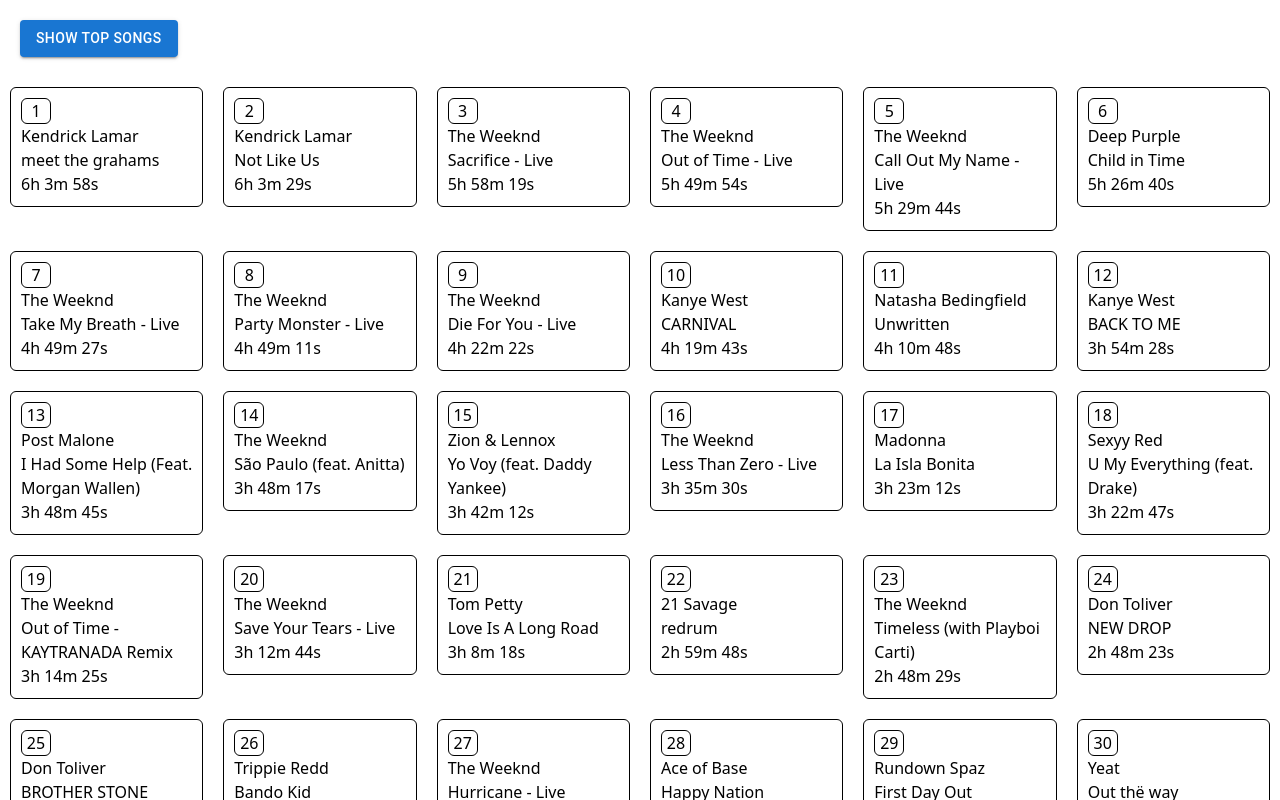
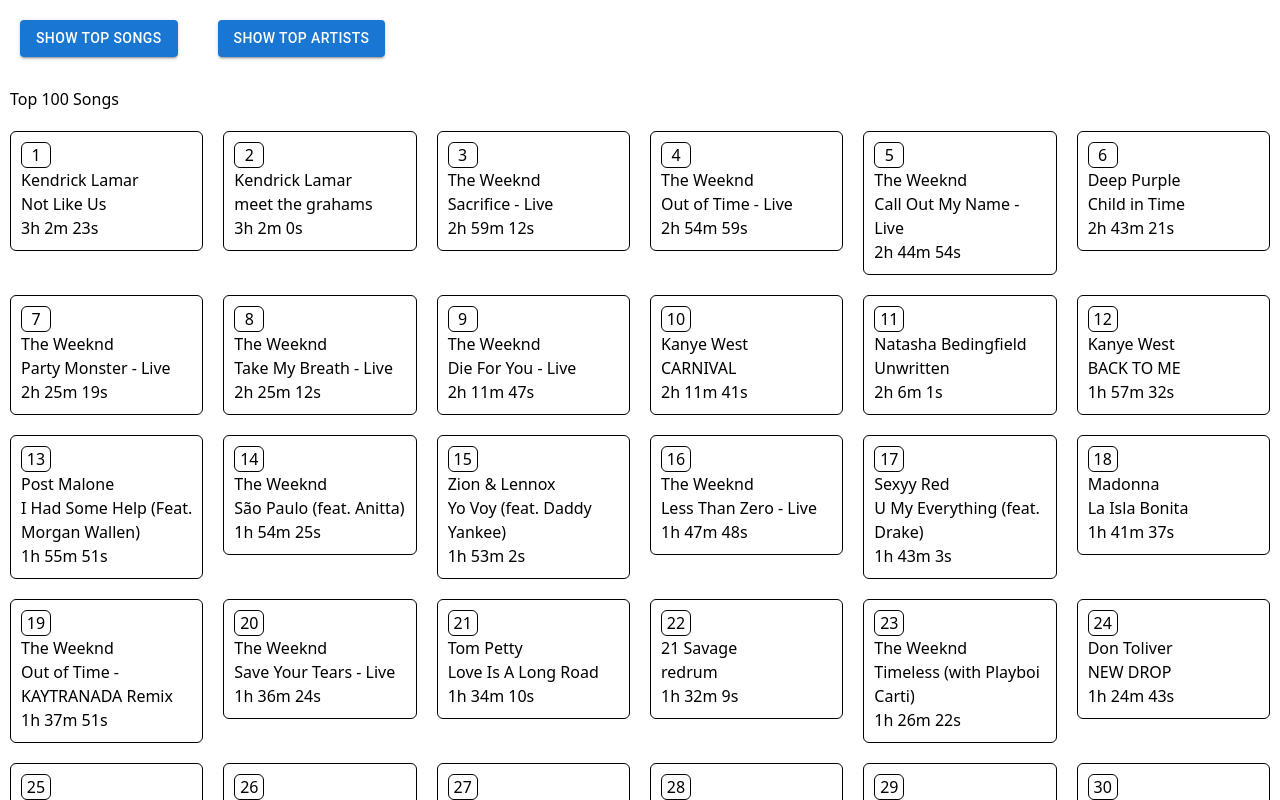
Before and after one commit to mogosbogdan/radio, a React (Vite) app: page / in a window 1280 px wide. Both pictures are taken after a click on the button "SHOW TOP SONGS". Shown: the top 800 px of the page. Built offline with nearby package versions, Linux system fonts and the light colour scheme.

Commit message:
top artists initial commit

```diff
--- a/src/App.jsx
+++ b/src/App.jsx
@@ -1,11 +1,18 @@
-import React from "react";
+import React, { useState } from "react";
 import TopSongs from "./TopSongs";
 import { Button } from "@mui/material";
+import TopArtists from "./TopArtists";
 
 const App = () => {
-  const [showTopSongs, setShowTopSongs] = React.useState(false);
+  const [showTopSongs, setShowTopSongs] = useState(false);
+  const [showTopArtists, setShowTopArtists] = useState(false);
+
   const handleTopSongs = () => {
     setShowTopSongs(!showTopSongs);
+  };
+
+  const handleTopArtists = () => {
+    setShowTopArtists(!showTopArtists);
   };
 
   return (
@@ -17,7 +24,15 @@
       >
         show top songs
       </Button>
-      {showTopSongs && <TopSongs />}{" "}
+      <Button
+        variant="contained"
+        onClick={handleTopArtists}
+        style={{ margin: "20px" }}
+      >
+        show top artists
+      </Button>
+      {showTopSongs && <TopSongs />}
+      {showTopArtists && <TopArtists />}
     </div>
   );
 };
--- /dev/null
+++ b/src/TopArtists.jsx
@@ -0,0 +1,65 @@
+import React from "react";
+import data from "./db/StreamingHistory_music_0.json";
+import { formatTime } from "./utils";
+
+const TopArtists = () => {
+  const artistPlayTime = {};
+
+  data.forEach((entry) => {
+    const artistName = entry.artistName;
+    const msPlayed = entry.msPlayed;
+
+    if (!artistPlayTime[artistName]) {
+      artistPlayTime[artistName] = 0;
+    }
+
+    artistPlayTime[artistName] += msPlayed;
+  });
+
+  const topArtists = Object.entries(artistPlayTime)
+    .sort((a, b) => b[1] - a[1])
+    .slice(0, 100)
+    .map(([artist]) => artist);
+
+  return (
+    <div>
+      <h1
+        style={{
+          margin: "10px",
+        }}
+      >
+        Top 100 Artists
+      </h1>
+      <ul style={{ display: "flex", flexWrap: "wrap" }}>
+        {topArtists.map((artist, index) => (
+          <li
+            style={{
+              border: "1px solid black",
+              padding: "10px",
+              borderRadius: "6px",
+              flex: "1 0 15%", // Adjust the percentage to control the number of items per row
+              margin: "10px",
+              boxSizing: "border-box",
+            }}
+            key={index}
+          >
+            <p
+              style={{
+                border: "1px solid black",
+                width: "30px",
+                textAlign: "center",
+                borderRadius: "6px",
+              }}
+            >
+              {index + 1}
+            </p>
+            <p>{artist}</p>
+            <p>{formatTime(artistPlayTime[artist])}</p>
+          </li>
+        ))}
+      </ul>
+    </div>
+  );
+};
+
+export default TopArtists;
--- a/src/TopSongs.jsx
+++ b/src/TopSongs.jsx
@@ -1,25 +1,31 @@
 import React from "react";
 import data from "./db/StreamingHistory_music_0.json";
+import { formatTime } from "./utils";
 
 const TopSongs = () => {
-  const combinedData = data.reduce((acc, current) => {
+  const combinedData = React.useMemo(() => {
+    return data.reduce((acc, current) => {
       const existing = acc.find((item) => item.trackName === current.trackName);
       if (existing) {
         existing.msPlayed += current.msPlayed;
       } else {
-      acc.push(current);
+        acc.push({ ...current });
       }
       return acc;
     }, []);
+  }, [data]);
 
   const sortedData = combinedData.sort((a, b) => b.msPlayed - a.msPlayed);
-  const formatTime = (ms) => {
-    const hours = Math.floor(ms / (1000 * 60 * 60));
-    const minutes = Math.floor((ms % (1000 * 60 * 60)) / (1000 * 60));
-    const seconds = Math.floor((ms % (1000 * 60)) / 1000);
-    return `${hours}h ${minutes}m ${seconds}s`;
-  };
+
   return (
+    <>
+      <h1
+        style={{
+          margin: "10px",
+        }}
+      >
+        Top 100 Songs
+      </h1>
       <div style={{ display: "flex", flexWrap: "wrap" }}>
         {sortedData.slice(0, 100).map((item, index) => {
           return (
@@ -36,7 +42,6 @@
                 style={{
                   border: "1px solid black",
                   padding: "10px",
-
                   borderRadius: "6px",
                 }}
               >
@@ -58,6 +63,7 @@
           );
         })}
       </div>
+    </>
   );
 };
 
--- /dev/null
+++ b/src/utils.js
@@ -0,0 +1,6 @@
+export const formatTime = (ms) => {
+  const hours = Math.floor(ms / (1000 * 60 * 60));
+  const minutes = Math.floor((ms % (1000 * 60 * 60)) / (1000 * 60));
+  const seconds = Math.floor((ms % (1000 * 60)) / 1000);
+  return `${hours}h ${minutes}m ${seconds}s`;
+};
```
Lines whose indentation alone changed are shown as unchanged.
